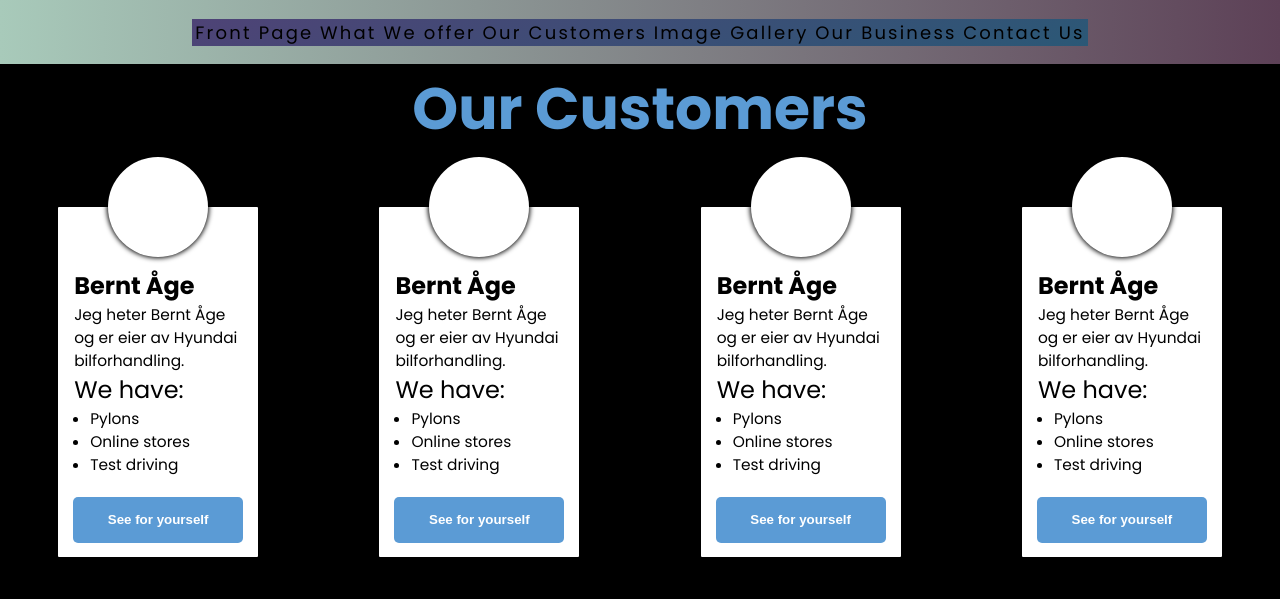
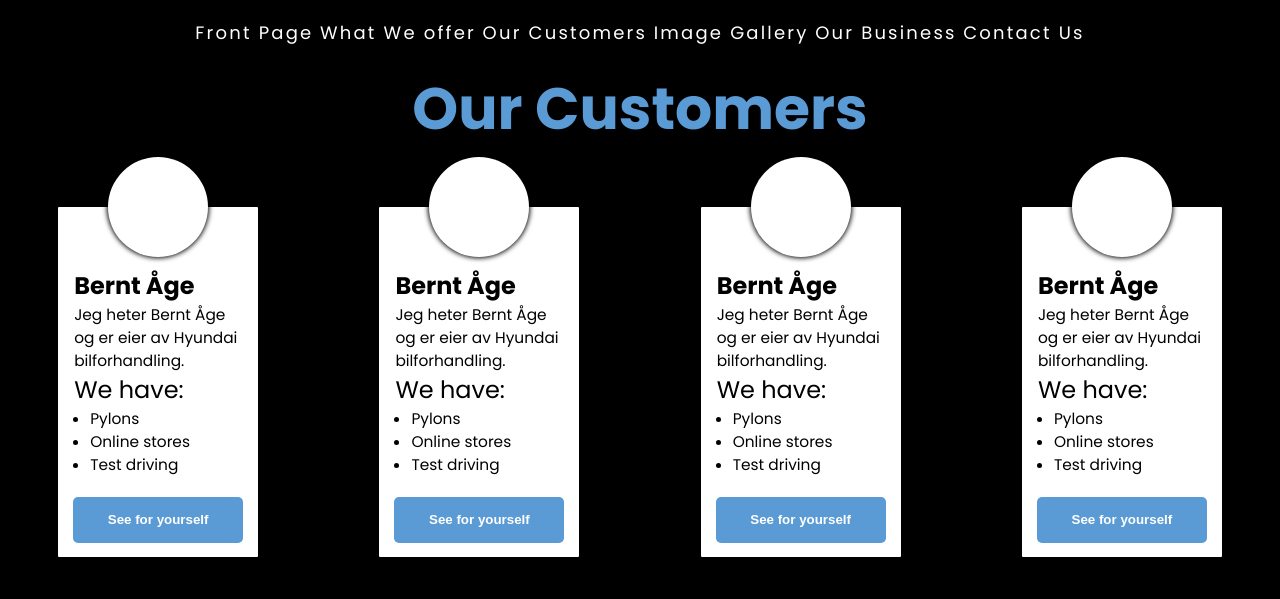
Before and after one commit to Xtrah/webtek20, a plain HTML site: page www/index.html in a window 1280 px wide. Both pictures are taken after a click on the element 640 px from the left and 32 px from the top of the page. Shown: the part 937-1536 px from the top of the page. Drawn offline with Linux system fonts and the light colour scheme.

Commit message:
Cleaning up small bugs

```diff
--- a/www/style/nav.css
+++ b/www/style/nav.css
@@ -7,11 +7,11 @@ nav{
 	display: flex;
 	justify-content: space-around;
 	align-items: center;
-	min-height: 8vh;
+	height: 8vh;
 	margin: auto;
-	background-image: linear-gradient(to right, #a8caba 0%, #5d4157 100%);
+	background-color: black;
 	position: sticky;
-    top: 0;
+	top: 0;
     z-index: 10;
 }
 .nav-links{
@@ -22,7 +22,7 @@ nav{
 	list-style: none;
 }
 .nav-links a{
-	color: black;
+	color: white;
 	text-decoration: none;
 	letter-spacing: 2.2px;
 	font-size: 18px;
@@ -38,12 +38,6 @@ nav{
 	margin: 5px;
 	transition: all 0.3s ease-in;
 }
-a:hover{
-	color: #4DC58D;
-}
-a:active{
-	color: #5B9BD5;
-}
 
 /* burger animation upon click */
 .toggle .line1{
@@ -55,21 +49,24 @@ a:active{
 .toggle .line3{
 	transform: rotate(45deg) translate(-5px, -6px);
 }
-
+@media screen and (min-width:768px){
+	a:hover{
+		color: #4DC58D;
+	}
+}
 @media screen and (max-width:768px){
 	body{
 		overflow-x: hidden;
 	}
 	nav{
         justify-content: flex-end;
-		background-image: linear-gradient(to left, #a8caba 0%, #5d4157 100%);
 	}
 	.nav-links{
 		position: absolute;
 		right: 0px;
 		height: 92vh;
 		top: 8vh;
-		background-image: linear-gradient(to bottom, #a8caba 0%, #5d4157 100%);
+		background-color: black;
 		display: none;
 		flex-direction: column;
         align-items: center;
@@ -88,9 +85,10 @@ a:active{
 }
 .nav-active{
 	transform: translateX(0);
-    display: flex;
-	background-image: linear-gradient(-20deg, #2b5876 0%, #4e4376 100%);
-	color: black;
+	display: flex;
+	position: fixed;
+	background-color: black;
+	color: white;
 }
 @keyframes navLinkFade{
 	from{
```
Also changed, not shown: www/style/newGallery.css (deleted).
